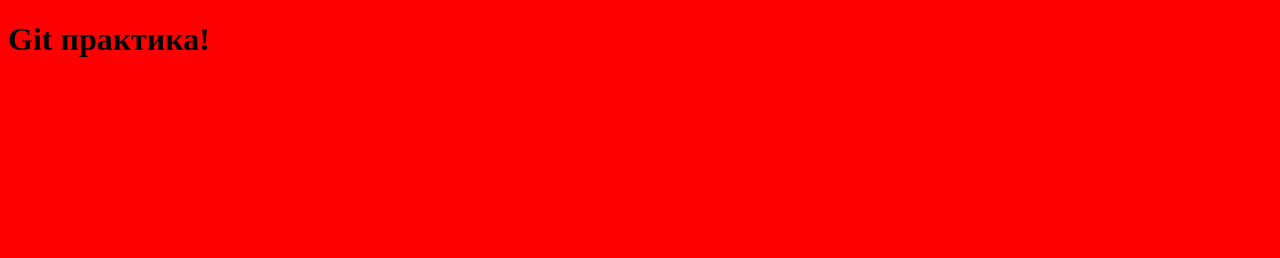
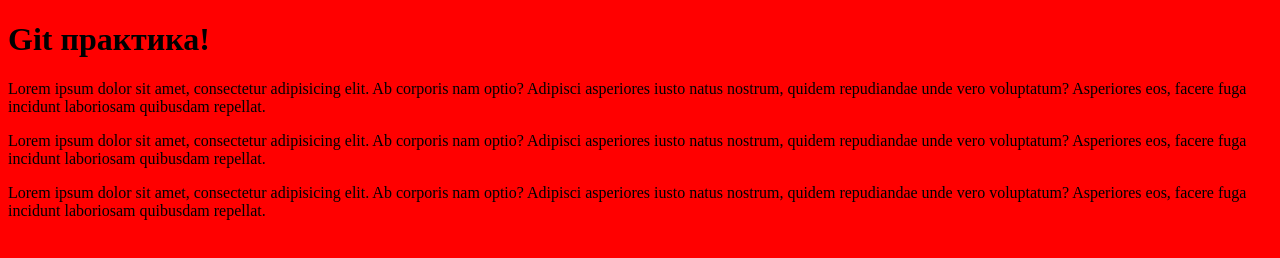
Before and after one commit to Matvysha/test-project, a plain HTML site: page index.html in a window 1280 px wide. Drawn offline with Linux system fonts and the light colour scheme.

Commit message:
Add section with x3 paragraphs to main page

```diff
--- a/index.html
+++ b/index.html
@@ -19,5 +19,14 @@
 </head>
 <body>
   <h1>Git практика!</h1>
+
+  <section>
+    <p>Lorem ipsum dolor sit amet, consectetur adipisicing elit. Ab corporis nam optio? Adipisci asperiores iusto natus nostrum, quidem repudiandae unde vero voluptatum? Asperiores eos, facere fuga incidunt laboriosam quibusdam repellat.
+    </p>
+    <p>Lorem ipsum dolor sit amet, consectetur adipisicing elit. Ab corporis nam optio? Adipisci asperiores iusto natus nostrum, quidem repudiandae unde vero voluptatum? Asperiores eos, facere fuga incidunt laboriosam quibusdam repellat.
+    </p>
+    <p>Lorem ipsum dolor sit amet, consectetur adipisicing elit. Ab corporis nam optio? Adipisci asperiores iusto natus nostrum, quidem repudiandae unde vero voluptatum? Asperiores eos, facere fuga incidunt laboriosam quibusdam repellat.
+    </p>
+  </section>
 </body>
 </html>
```
